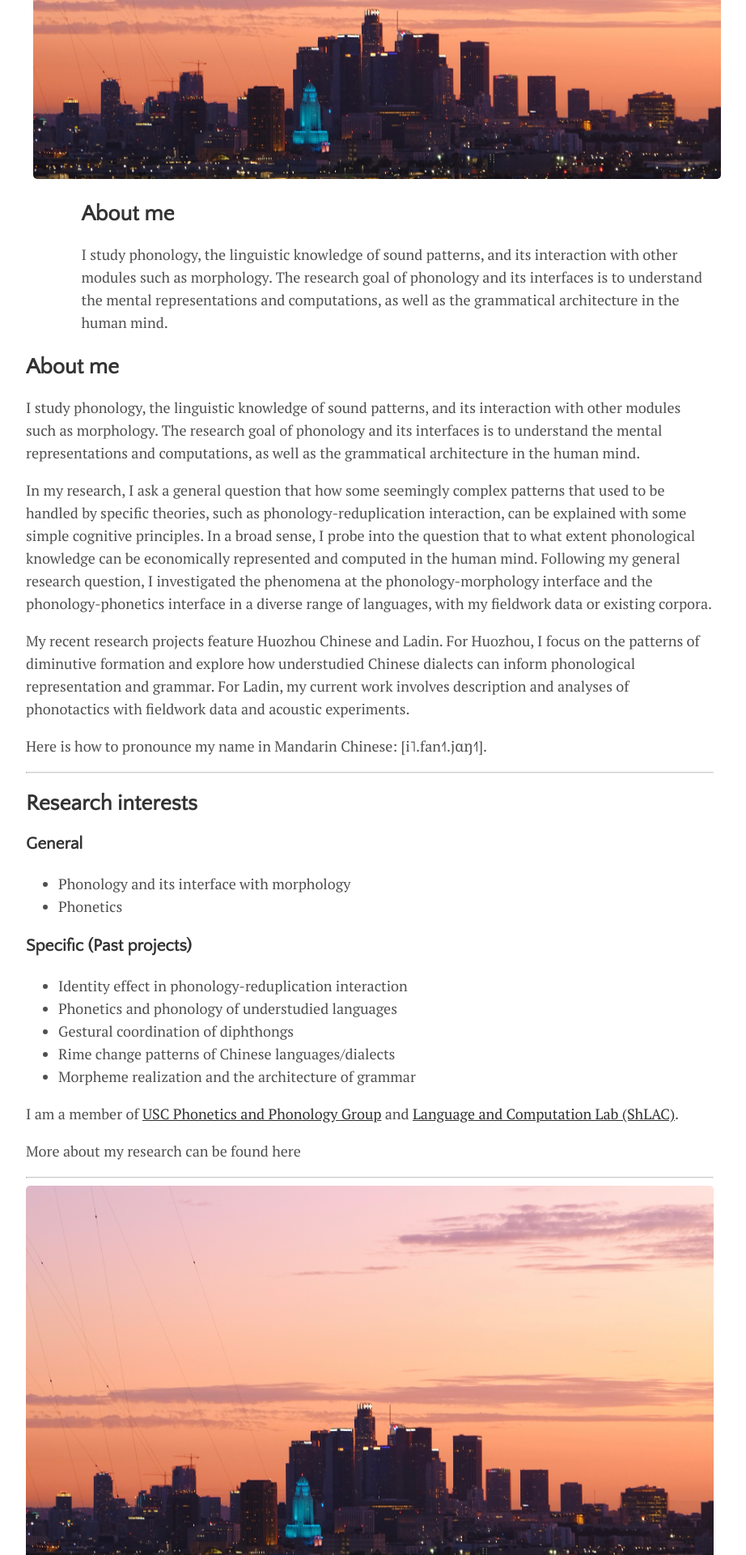
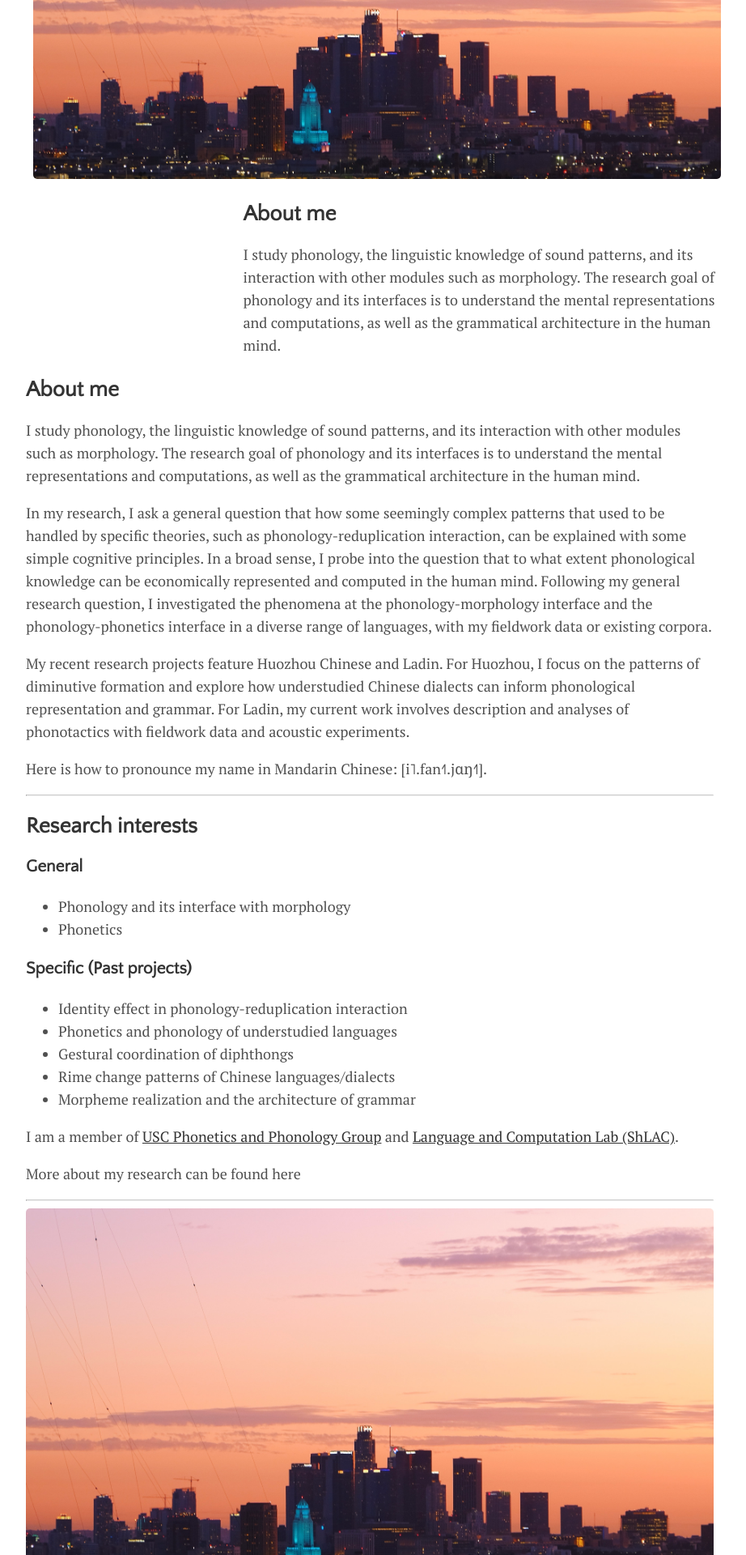
Before and after one commit to yifanyang08/yifanyang08.github.io, a Jekyll site: the page built from index.html, in a window 1280 px wide. Shown: the part 436-2356 px from the top of the page at 81% size, without its empty margins (183-1105 px from the left). Built offline with Jekyll 4.4.1, drawn with Linux system fonts in a browser that asks for light colours; the list of posts is cut into pages by our own code.

Commit message:
Update home.html

```diff
--- a/_layouts/home.html
+++ b/_layouts/home.html
@@ -5,10 +5,12 @@ layout: default
 
   <div class='container2'>
     <div>
-      <img src="assets/img/dtla-2.JPG" alt="" />
+      <span class = "image fit">
+        <img src="assets/img/dtla-2.JPG" alt="" />
+      </span>
     </div>
 
-    <div style = 'margin-left:60px;'>
+    <div style = 'margin-left:260px;'>
       <h2>About me</h2>
       <p> I study phonology, the linguistic knowledge of sound patterns,
         and its interaction with other modules such as morphology.
```
